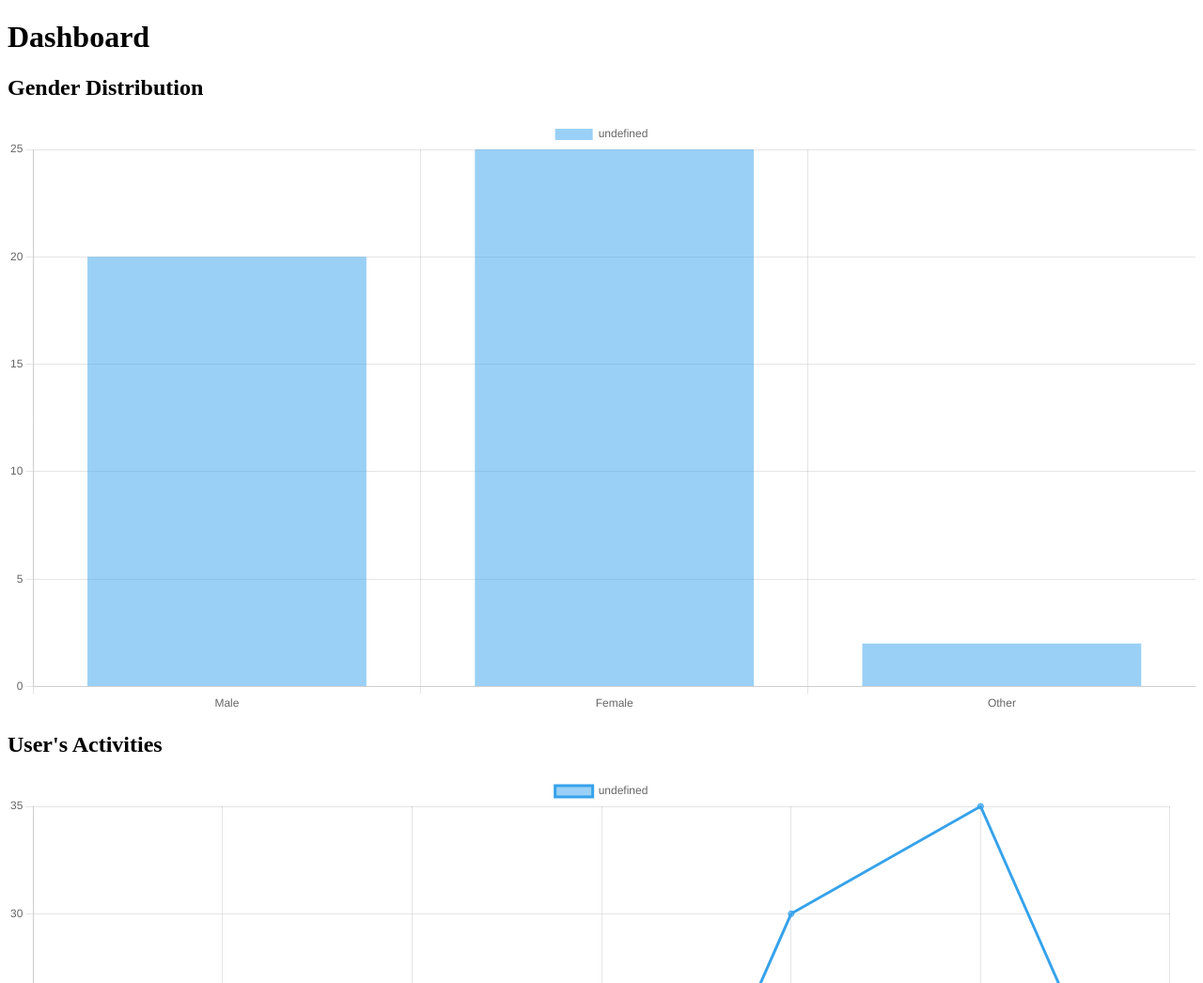
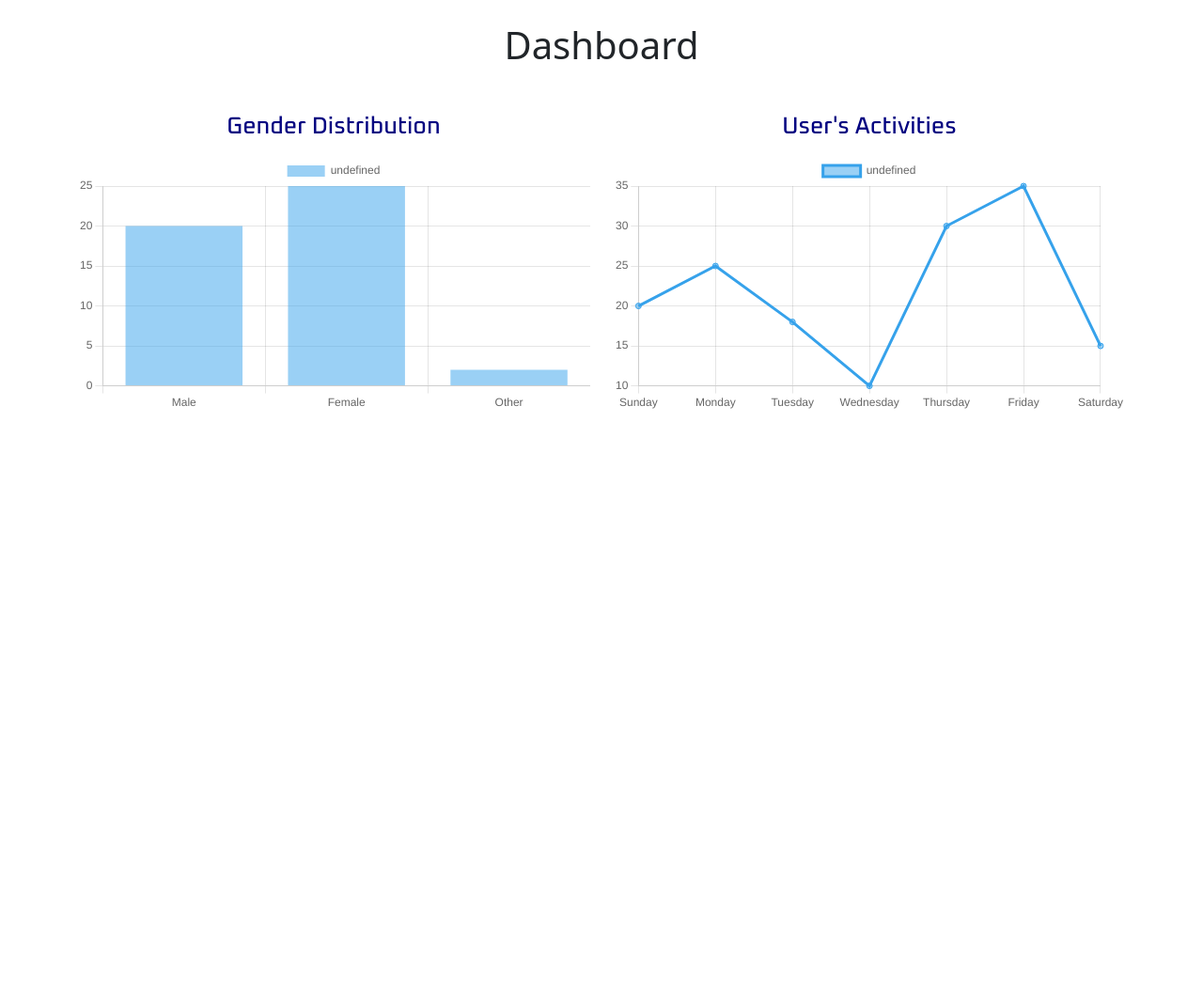
Before and after one commit to ckim48/GoblintownFinance, a Flask app: page /dashboard in a window 1280 px wide. Shown: the top 1046 px of the page at 94% size. After the commit the page ends 435 px from the top, so only its background shows below. Run offline with Flask 3, Linux system fonts and the light colour scheme; data that the repository does not hold is empty.

Commit message:
Add files via upload

```diff
--- a/templates/dashboard.html
+++ b/templates/dashboard.html
@@ -3,17 +3,36 @@
     <head>
         <meta charset="UTF-8">
         <title>Title</title>
+        <link href="https://cdn.jsdelivr.net/npm/bootstrap@5.3.3/dist/css/bootstrap.min.css" rel="stylesheet" integrity="sha384-QWTKZyjpPEjISv5WaRU9OFeRpok6YctnYmDr5pNlyT2bRjXh0JMhjY6hW+ALEwIH" crossorigin="anonymous">
+        <link rel="preconnect" href="https://fonts.googleapis.com">
+        <link rel="preconnect" href="https://fonts.gstatic.com" crossorigin>
+        <link href="https://fonts.googleapis.com/css2?family=Oxanium:wght@200..800&display=swap" rel="stylesheet">
+        <style>
+            h2{
+                font-size: 25px;
+                color: navy;
+                font-family: "Oxanium", sans-serif;
+            }
+        </style>
     </head>
     <body>
-        <h1>Dashboard</h1>
+        <div class="container">
+            <h1 class="mt-4 mb-5 text-center">Dashboard</h1>
+            <div class="row">
+                <div class="col-md-6">
+                    <h2 class="mb-3 text-center">Gender Distribution</h2>
+                    <canvas id="chart1"></canvas>
+                </div>
+                <div class="col-md-6">
+                    <h2 class="mb-3 text-center">User's Activities</h2>
+                    <canvas id="chart2"></canvas>
+                </div>
+            </div>
+        </div>
 
-        <h2>Gender Distribution</h2>
-        <canvas id="chart1"></canvas>
-
-        <h2>User's Activities</h2>
-        <canvas id="chart2"></canvas>
 
     <script src="https://cdn.jsdelivr.net/npm/chart.js@4.4.5/dist/chart.umd.min.js"></script>
+    <script src="https://cdn.jsdelivr.net/npm/bootstrap@5.3.3/dist/js/bootstrap.bundle.min.js" integrity="sha384-YvpcrYf0tY3lHB60NNkmXc5s9fDVZLESaAA55NDzOxhy9GkcIdslK1eN7N6jIeHz" crossorigin="anonymous"></script>
     <script>
         var ctx = document.getElementById("chart1").getContext('2d');
         new Chart(ctx,{
```
